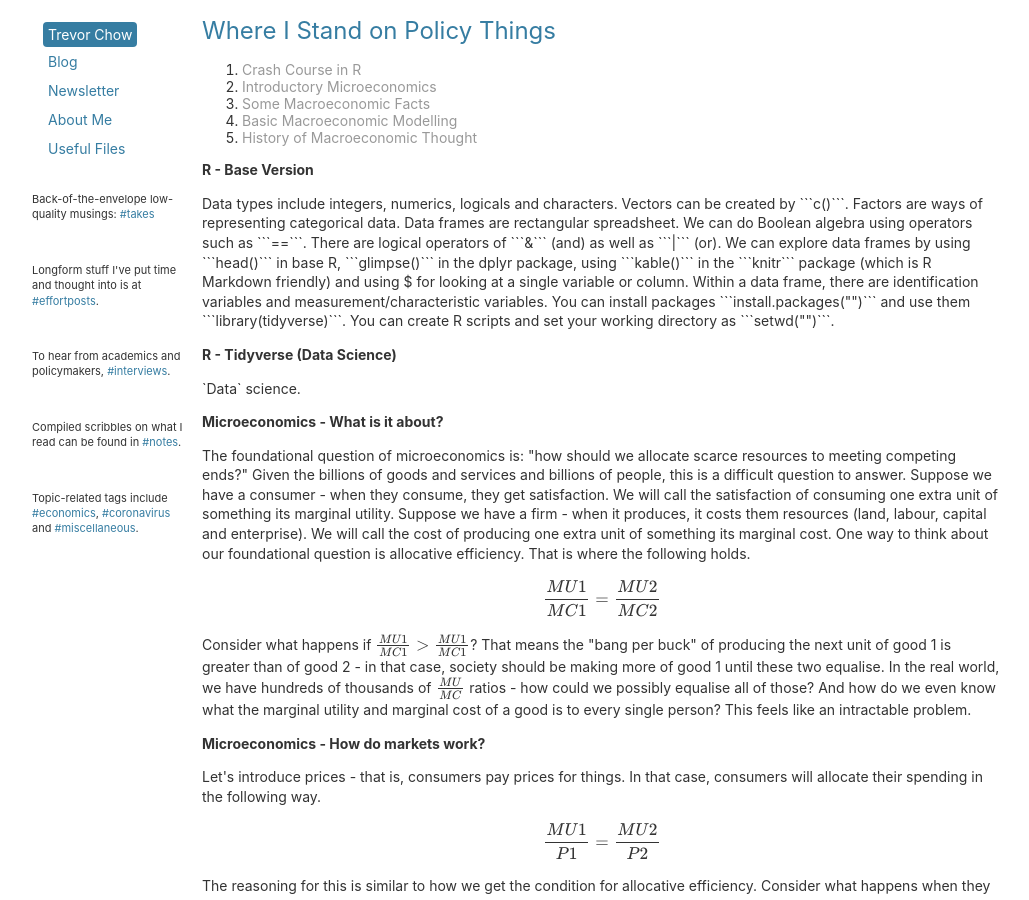
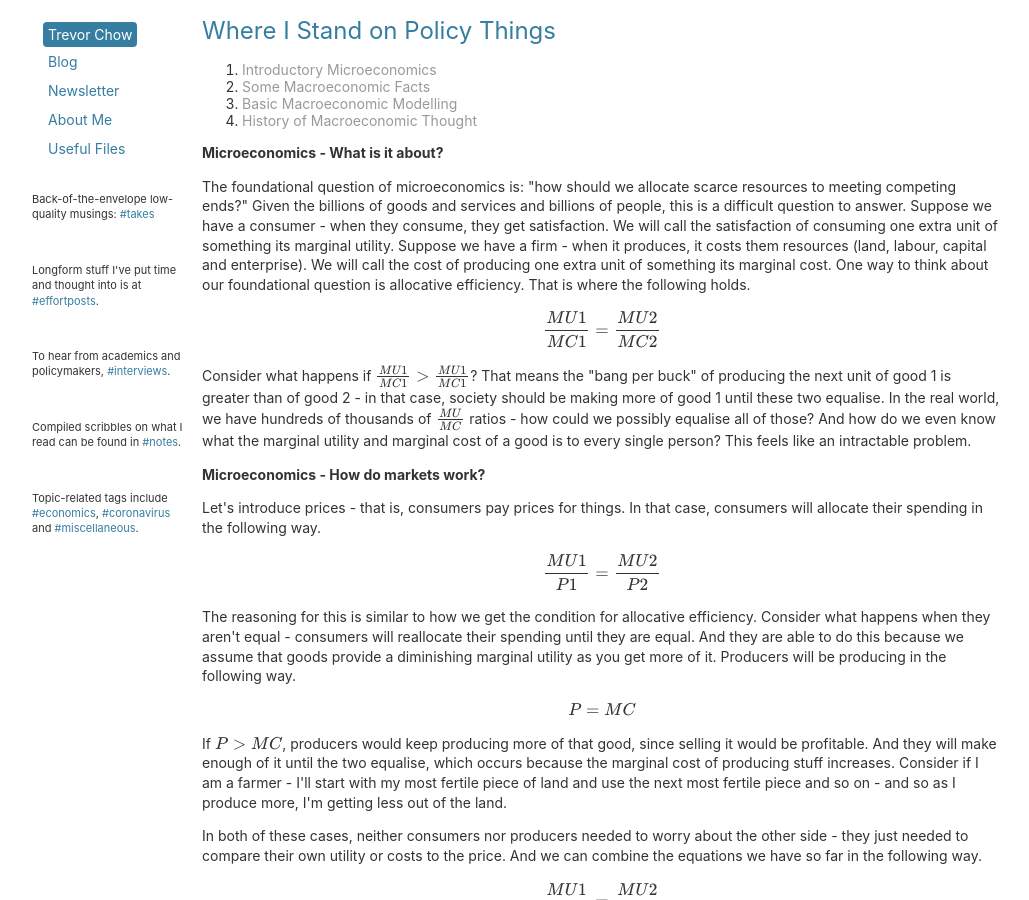
Before and after one commit to tmychow/tmychow.github.io, a Jekyll site: the page built from whereistand/index.html, in a window 1280 px wide and 900 px high. Shown: the whole window, without its empty margins (28-1057 px from the left). Built offline with Jekyll 4.4.1, drawn with Linux system fonts in a browser that asks for light colours; formulas are drawn with MathJax 3.

Commit message:
Update index.html

````diff
--- a/whereistand/index.html
+++ b/whereistand/index.html
@@ -7,17 +7,11 @@ title: Where I Stand
 <div class="blurb">
 	<h1>Where I Stand on Policy Things</h1>
 	<ol>
-		<li> <a href="#r">Crash Course in R</a>
 		<li> <a href="#micro">Introductory Microeconomics</a>
 		<li> <a href="#macro">Some Macroeconomic Facts</a>
 		<li> <a href="#macromodels">Basic Macroeconomic Modelling</a>
 		<li> <a href="#macrohist">History of Macroeconomic Thought</a>
 	</ol>
-	<a name="r"><p><strong>R - Base Version</strong></p></a>
-	<p> Data types include integers, numerics, logicals and characters. Vectors can be created by ```c()```. Factors are ways of representing categorical data. Data frames are rectangular spreadsheet. We can do Boolean algebra using operators such as ```==```. There are logical operators of ```&``` (and) as well as ```|``` (or). We can explore data frames by using ```head()``` in base R, ```glimpse()``` in the dplyr package, using ```kable()``` in the ```knitr``` package (which is R Markdown friendly) and using $ for looking at a single variable or column. Within a data frame, there are identification variables and measurement/characteristic variables. You can install packages ```install.packages("")``` and use them ```library(tidyverse)```. You can create R scripts and set your working directory as ```setwd("")```. </p>
-	<a name="r"><p><strong>R - Tidyverse (Data Science)</strong></p></a>
-	<p> `Data` science. </p>
-
 	<a name="micro"><p><strong>Microeconomics - What is it about?</strong></p></a>
 	<p> The foundational question of microeconomics is: "how should we allocate scarce resources to meeting competing ends?" Given the billions of goods and services and billions of people, this is a difficult question to answer. Suppose we have a consumer - when they consume, they get satisfaction. We will call the satisfaction of consuming one extra unit of something its marginal utility. Suppose we have a firm - when it produces, it costs them resources (land, labour, capital and enterprise). We will call the cost of producing one extra unit of something its marginal cost. One way to think about our foundational question is allocative efficiency. That is where the following holds. \[ \frac{MU1}{MC1} = \frac{MU2}{MC2} \] Consider what happens if \( \frac{MU1}{MC1}>\frac{MU1}{MC1} \)? That means the "bang per buck" of producing the next unit of good 1 is greater than of good 2 - in that case, society should be making more of good 1 until these two equalise. In the real world, we have hundreds of thousands of \( \frac{MU}{MC} \) ratios - how could we possibly equalise all of those? And how do we even know what the marginal utility and marginal cost of a good is to every single person? This feels like an intractable problem. </p>
 
````
